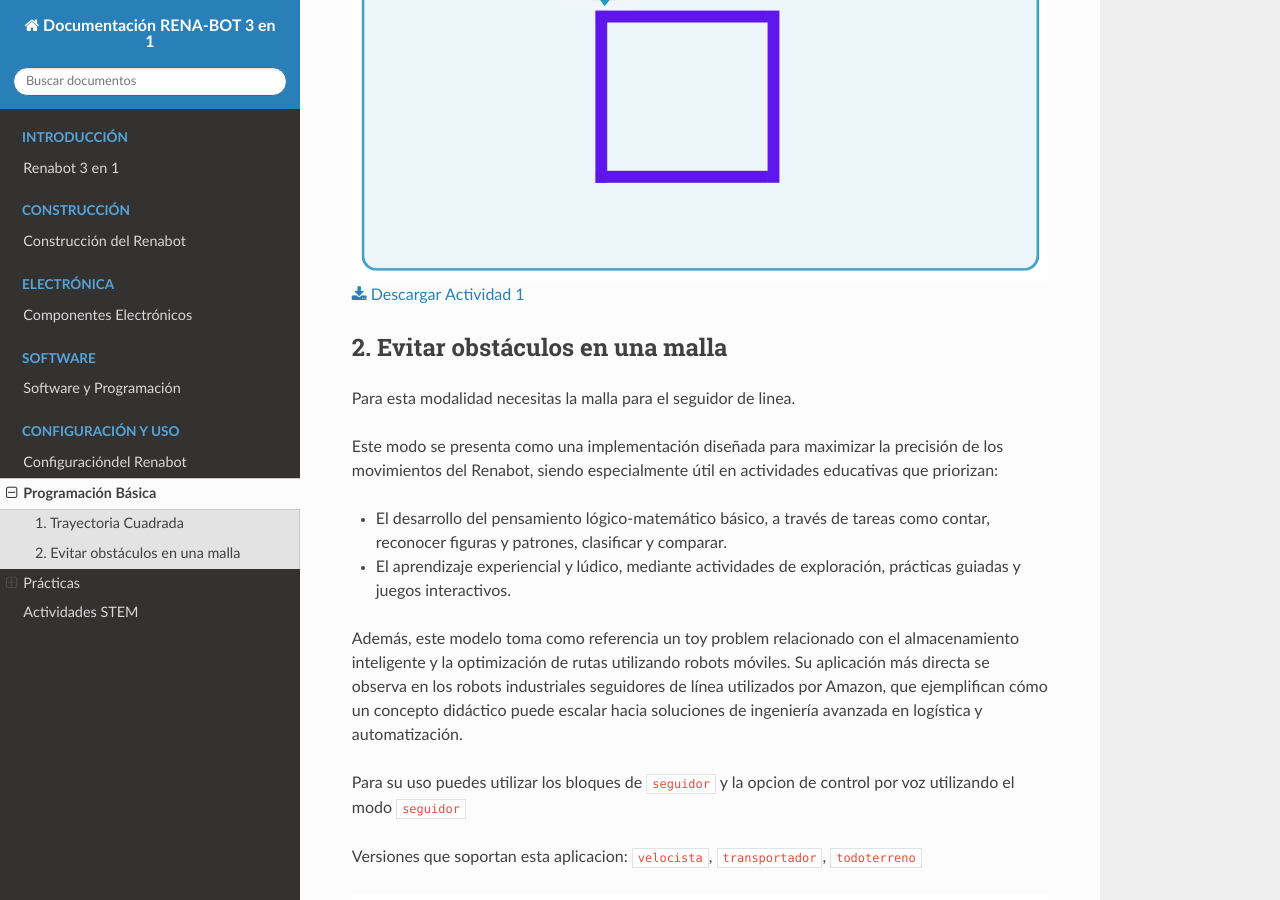
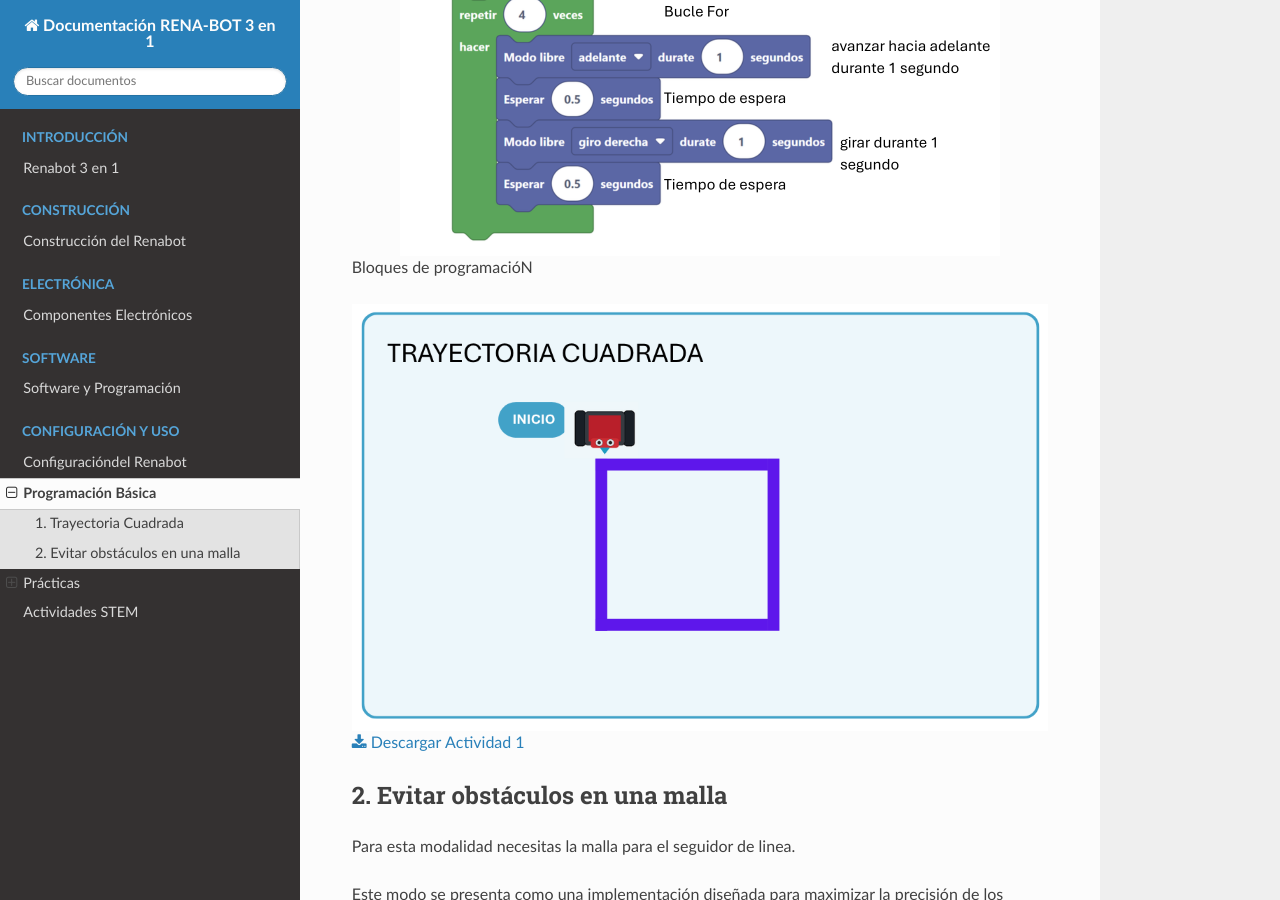
Before and after one commit to AvigTech-Labs/Renabot, a Sphinx documentation site: the page built from docs/source/documentos/tema_4/1_ejemplos.rst, in a window 1280 px wide and 900 px high, scrolled down 408 px. Built offline with Sphinx 7.4.7 and the Read the Docs theme 3.1.0, drawn with Linux system fonts in a browser that asks for light colours.

Commit message:
actividades STEM 3

```diff
--- a/docs/source/documentos/tema_4/1_ejemplos.rst
+++ b/docs/source/documentos/tema_4/1_ejemplos.rst
@@ -5,6 +5,12 @@ Programación Básica
 ------------------------
 
 Utilizando el modo programador, se configura al Renabot para que siga una trayectoria cuadrada.
+
+.. figure:: ./img/bloques_ejer1.png
+   :alt: modelorobot
+   :align: center
+
+Bloques de programacióN
 
 .. figure:: ./img/ejer1.png
    :alt: modelorobot
```
Also changed, not shown: docs/source/documentos/tema_4/img/bloques_ejer1.png (added).
